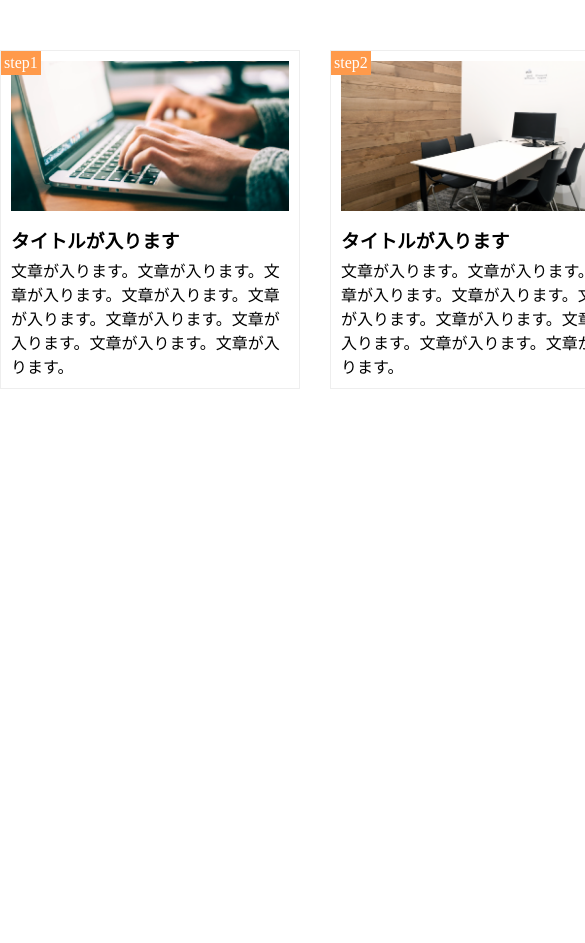
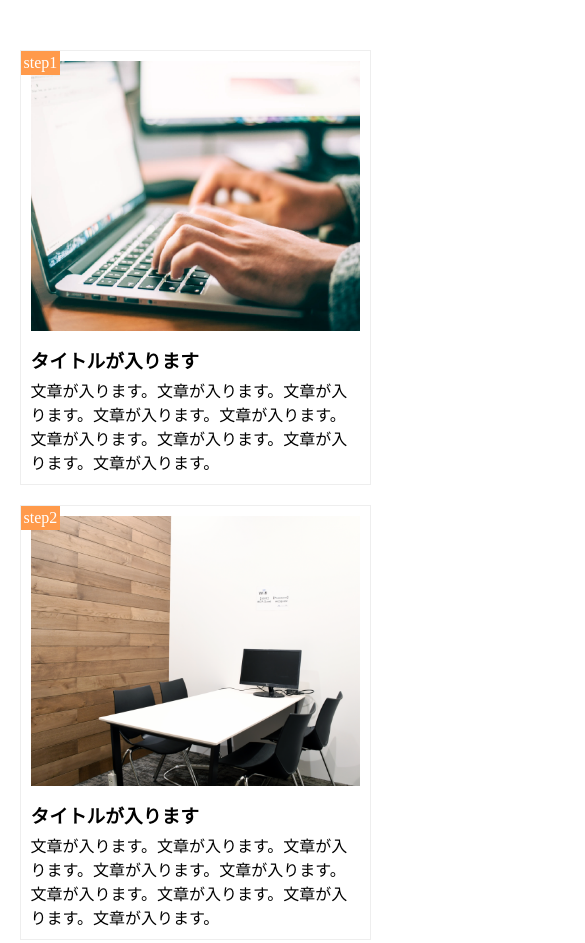
Before and after one commit to aguro708/task1, a plain HTML site: page index.html in a window 390 px wide. Shown: the top 943 px of the page, 585 px wide, since content can reach past the window. Before the commit the page ends 844 px from the top, so only its background shows below. Drawn offline with Linux system fonts and the light colour scheme.

Commit message:
write CSS

```diff
--- a/style.css
+++ b/style.css
@@ -52,3 +52,22 @@
 .main-title{
 	margin:15px 0 5px;
 }
+@media screen and (max-width:768px){
+	.main{
+		width:100%;
+		margin-top: 50px 0;
+	}
+	.main-item{
+		float:none;
+		width:90%;
+		margin:auto;
+		margin-bottom:20px;
+	}
+	.main-item:last-child{
+		margin-bottom:0;
+		margin:auto;
+	}
+	.main-img1,.main-img2,.main-img3{
+		height:270px;
+	}
+}
```
Also changed, not shown: index.html (line endings or trailing spaces).
